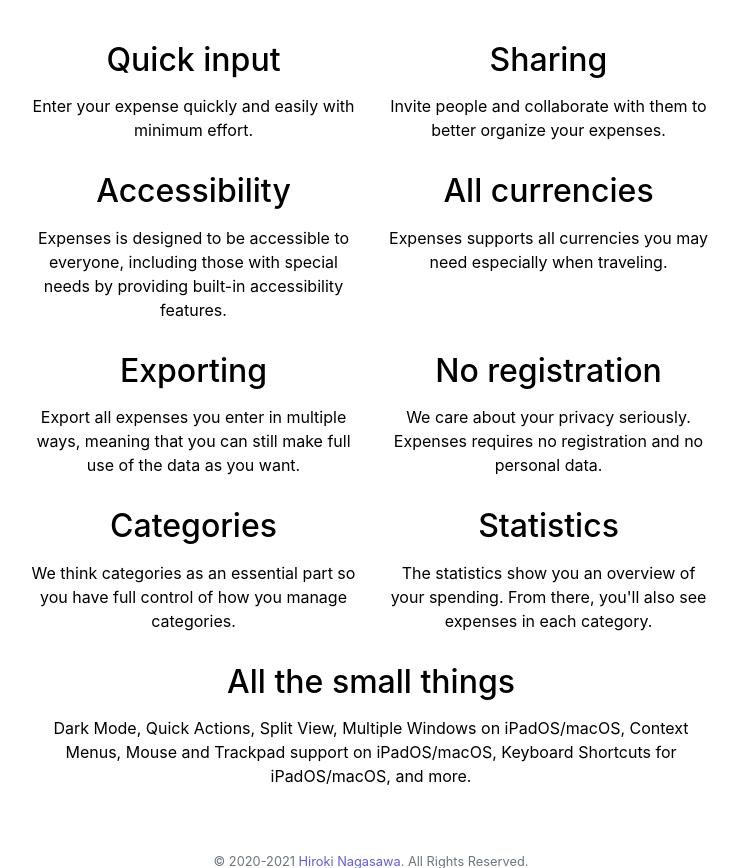
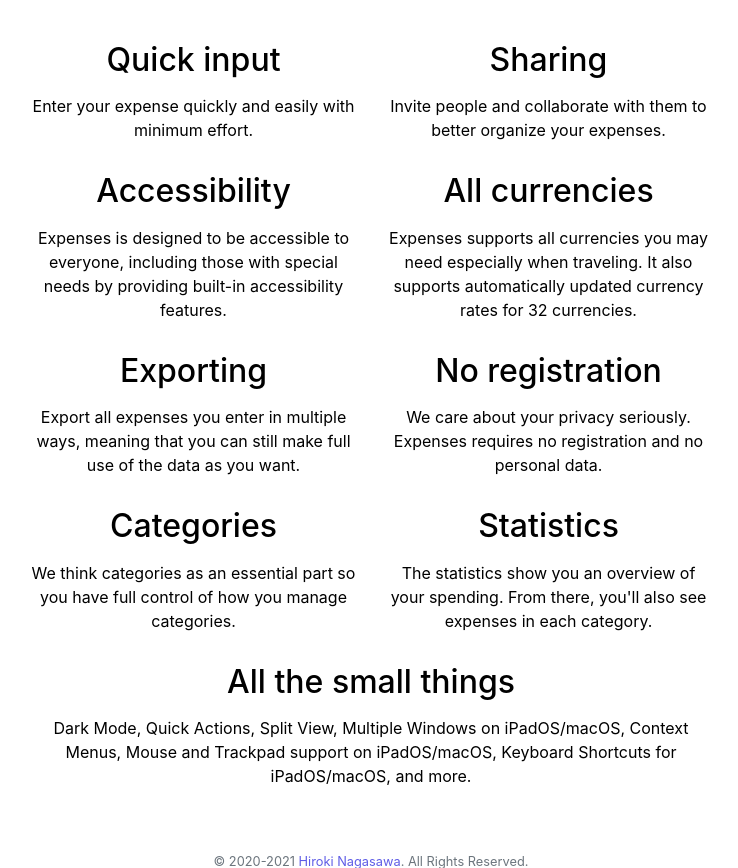
Before and after one commit to bluecometlabs/getexpenses.app, a Jekyll site: the page built from pages/index.md, in a window 1280 px wide and 900 px high, scrolled down 1022 px, cut to the strip 32-900 px from the top of the window. Shown: the whole strip, without its empty margins (269-1007 px from the left). Built offline with Jekyll 4.4.1, drawn with Linux system fonts in a browser that asks for light colours.

Commit message:
Update all currencies section

```diff
--- a/_includes/index.html
+++ b/_includes/index.html
@@ -37,7 +37,7 @@
         </div>
         <div class="col-sm">
             <h2>All currencies</h2>
-            <p>Expenses supports all currencies you may need especially when traveling.</p>
+            <p>Expenses supports all currencies you may need especially when traveling. It also supports automatically updated currency rates for 32 currencies.</p>
         </div>
     </div>
     <div class="row">
```
